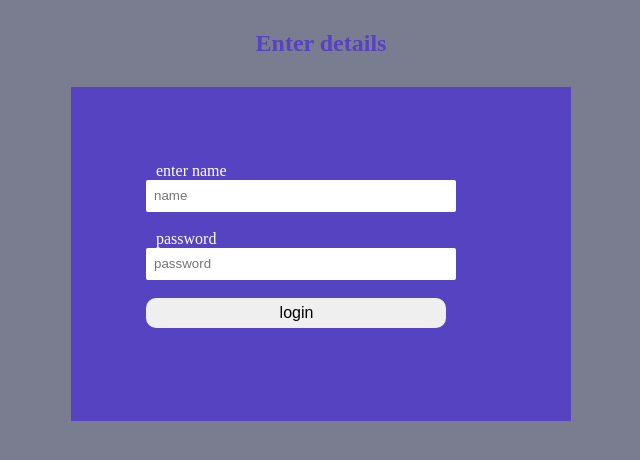
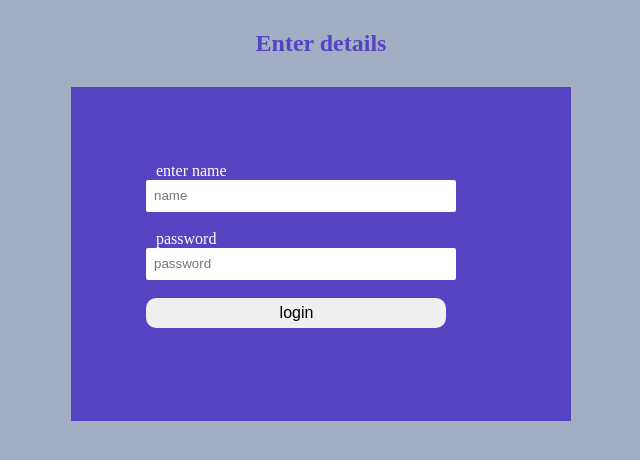
Before and after one commit to PrudhviKotte/QuickResponseGenerator, a plain HTML site: page index.html in a window 1280 px wide. Shown: the whole page, without its empty margins (319-959 px from the left). Drawn offline with Linux system fonts and the light colour scheme.

Commit message:
Update index.html

```diff
--- a/index.html
+++ b/index.html
@@ -18,7 +18,7 @@ alert("Invalid Username and Password");
 </script>
 <style>
 body{
-	background:#7A7D90;
+	background:#A3AEC4;
 }
 .div1
 {
```
